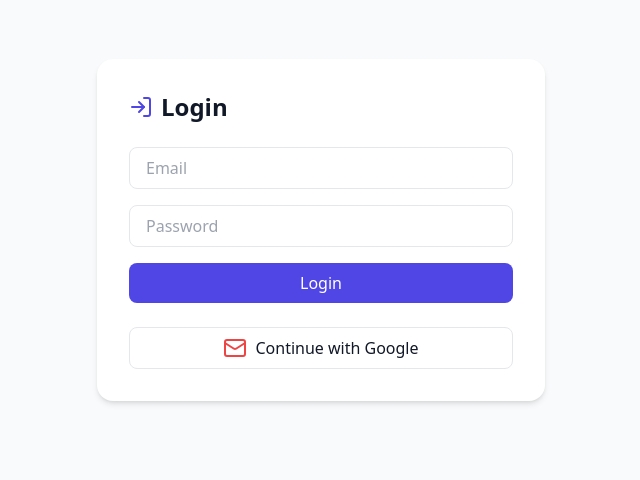
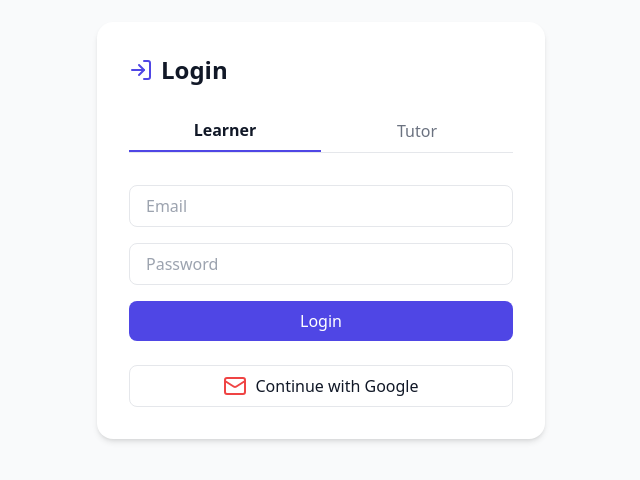
Before and after one commit to AOS2019/Leanify, a React (Create React App) app: page /login in a window 1280 px wide. Shown: the part 170-650 px from the top of the page, without its empty margins (319-959 px from the left). Built offline with nearby package versions, Linux system fonts and the light colour scheme; no server answers.

Commit message:
Added user role and tab

```diff
--- a/src/pages/Login.js
+++ b/src/pages/Login.js
@@ -3,10 +3,12 @@ import { motion } from "framer-motion";
 // import { signInWithEmailAndPassword, signInWithPopup } from "firebase/auth";
 // import { auth, googleProvider } from "../firebase";
 import { signInWithEmailAndPassword } from "firebase/auth";
+// import { auth, db } from "../firebase";
 import { auth } from "../firebase";
 import { LogIn, Mail } from "lucide-react";
 import { useLocation, useNavigate } from "react-router-dom";
 import { useAuth } from "../context/AuthContext";
+// import { doc, setDoc, getDoc } from "firebase/firestore";
 
 /**
  * Wrap Login to support redirecting the user back to the page they wanted
@@ -16,6 +18,7 @@ import { useAuth } from "../context/AuthContext";
 export default function Login() {
   const [email, setEmail] = useState("");
   const [password, setPassword] = useState("");
+  const [role, setRole] = useState("learner"); // Default role
   const [error, setError] = useState("");
   const [loading, setLoading] = useState(false);
 
@@ -31,12 +34,31 @@ export default function Login() {
     setLoading(true);
     try {
       await signInWithEmailAndPassword(auth, email, password);
+      // const outcome = await signInWithEmailAndPassword(auth, email, password);
+      // const user = outcome.user;
+
+      // Check if user already exists in Firestore
+      // const userRef = doc(db, "users", user.uid);
+      // const userSnap = await getDoc(userRef);
+
+      // //REMEMBER TO REVIISIT THIS
+      // if (!userSnap.exists()) {
+      //   await setDoc(userRef, {
+      //     uid: user.uid,
+      //     name: user.displayName,
+      //     email: user.email,
+      //     photoURL: user.photoURL,
+      //     createdAt: new Date(),
+      //   });
+      // } else {alert("User does not exist, Please create an account")}
       alert("Login successful!");
       setEmail("");
       setPassword("");
+
       // after successful email/password or Google login:
       navigate(from, { replace: true });
     } catch (err) {
+      console.error(err.message);
       setError(err.message);
     }
     setLoading(false);
@@ -48,9 +70,27 @@ export default function Login() {
       // await signInWithPopup(auth, googleProvider);
       // alert("Google login successful!");
       await loginWithGoogle();
+      //  const result = await loginWithGoogle();
+      //  const user = result.user;
+
+      // Check if user already exists in Firestore
+      // const userRef = doc(db, "users", user.uid);
+      // const userSnap = await getDoc(userRef);
+
+      // if (!userSnap.exists()) {
+      //   await setDoc(userRef, {
+      //     uid: user.uid,
+      //     name: user.displayName,
+      //     email: user.email,
+      //     photoURL: user.photoURL,
+      //     createdAt: new Date(),
+      //   });
+      // }
+
       // after successful email/password or Google login:
       navigate(from, { replace: true });
     } catch (err) {
+      console.error(err.message);
       setError(err.message);
       // alert(err.message);
     }
@@ -74,6 +114,33 @@ export default function Login() {
         {error && <p className="text-red-500 mb-3">{error}</p>}
 
         <form onSubmit={handleLogin} className="space-y-4">
+
+           {/* Role Tabs */}
+        <div className="flex mb-4 border-b">
+          <button
+            type="button"
+            onClick={() => setRole("learner")}
+            className={`flex-1 p-2 ${
+              role === "learner"
+                ? "border-b-2 border-indigo-600 font-semibold"
+                : "text-gray-500"
+            }`}
+          >
+            Learner
+          </button>
+          <button
+            type="button"
+            onClick={() => setRole("tutor")}
+            className={`flex-1 p-2 ${
+              role === "tutor"
+                ? "border-b-2 border-indigo-600 font-semibold"
+                : "text-gray-500"
+            }`}
+          >
+            Tutor
+          </button>
+        </div>
+
           <input
             type="email"
             placeholder="Email"
```
